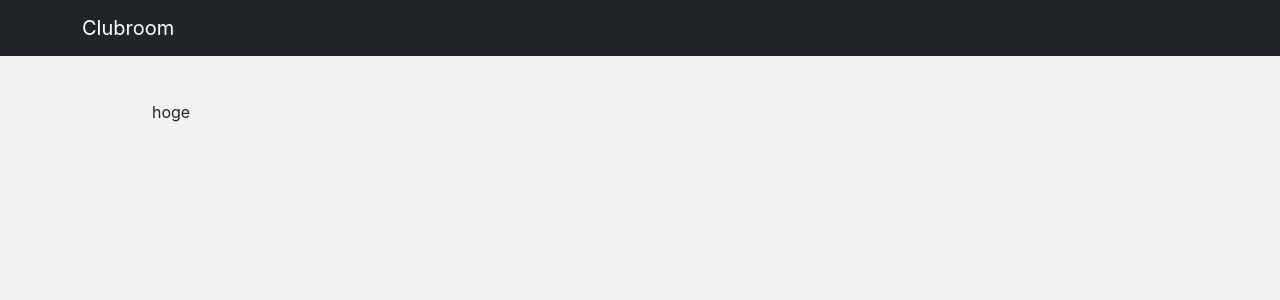
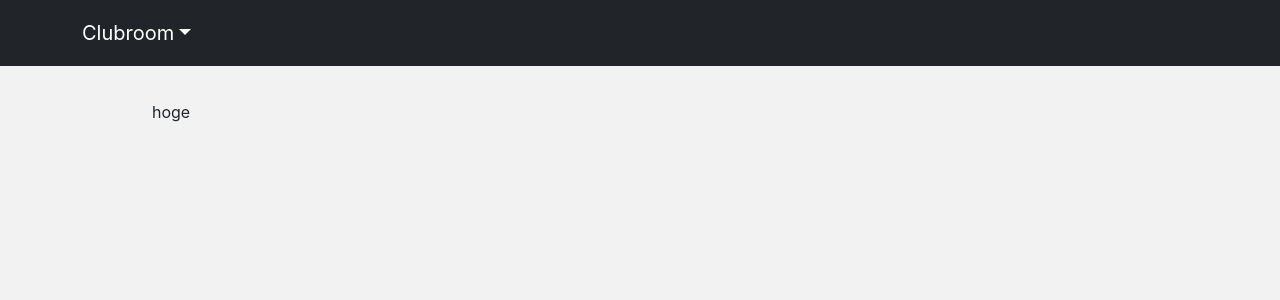
Before and after one commit to piny940/clubroom, a Next.js app in the folder frontend/: page / in a window 1280 px wide. Shown: the top 300 px of the page. Built offline with nearby package versions, Linux system fonts and the light colour scheme.

Commit message:
Navbarのグループ表示部分を作成

```diff
--- a/frontend/components/Layout.tsx
+++ b/frontend/components/Layout.tsx
@@ -1,9 +1,9 @@
 import Head from 'next/head'
 import { ReactNode } from 'react'
 import { Alerts } from './Alerts'
-import { Navbar } from './Navbar'
 import styles from '../styles/layout.module.scss'
 import { toClass } from '../utils/helpers'
+import { Navbar } from '../containers/Navbar'
 
 interface LayoutProps {
   children: ReactNode
--- a/frontend/components/Navbar.tsx
+++ /dev/null
@@ -1,9 +0,0 @@
-export const Navbar: React.FC = () => {
-  return (
-    <nav className="navbar navbar-expand-md navbar-dark bg-dark fixed-top">
-      <div className="container">
-        <div className="navbar-brand">Clubroom</div>
-      </div>
-    </nav>
-  )
-}
--- /dev/null
+++ b/frontend/components/NavbarView.tsx
@@ -0,0 +1,31 @@
+export interface NavbarViewProps {
+  title?: string
+}
+
+export const NavbarView: React.FC<NavbarViewProps> = ({
+  title = 'Clubroom',
+}) => {
+  return (
+    <nav className="navbar navbar-expand-md navbar-dark bg-dark fixed-top">
+      <div className="container">
+        <div className="dropdown navbar-brand">
+          <div
+            className="navbar-brand dropdown-toggle"
+            data-bs-toggle="dropdown"
+            role="button"
+            aria-expanded="false"
+            dropdown-target="#brand-items"
+          >
+            {title}
+          </div>
+          <ul className="dropdown-menu m-0">
+            <li className="dropdown-item">a</li>
+            <li className="dropdown-item">b</li>
+            <li className="dropdown-item">c</li>
+            <li className="dropdown-item">d</li>
+          </ul>
+        </div>
+      </div>
+    </nav>
+  )
+}
--- /dev/null
+++ b/frontend/containers/Navbar.tsx
@@ -0,0 +1,5 @@
+import { NavbarView } from '../components/NavbarView'
+
+export const Navbar: React.FC = () => {
+  return <NavbarView />
+}
--- a/frontend/package.json
+++ b/frontend/package.json
@@ -23,6 +23,7 @@
   "devDependencies": {
     "@testing-library/jest-dom": "^5.16.5",
     "@testing-library/react": "^13.3.0",
+    "@types/bootstrap": "^5.2.2",
     "@types/node": "18.7.6",
     "@types/react": "18.0.17",
     "@types/react-dom": "18.0.6",
--- a/frontend/pages/_app.tsx
+++ b/frontend/pages/_app.tsx
@@ -2,8 +2,13 @@ import '../styles/globals.scss'
 import type { AppProps } from 'next/app'
 import { AlertsStateProvider } from '../containers/AlertsStateProvider'
 import { Layout } from '../components/Layout'
+import { useEffect } from 'react'
 
 function MyApp({ Component, pageProps }: AppProps) {
+  useEffect(() => {
+    import('bootstrap')
+  }, [])
+
   return (
     <AlertsStateProvider>
       <Layout>
--- a/frontend/pages/accounts/login.tsx
+++ b/frontend/pages/accounts/login.tsx
@@ -1,6 +1,7 @@
+import { NextPage } from 'next'
 import { LoginForm } from '../../containers/LoginForm'
 
-const Login: React.FC = () => {
+const Login: NextPage = () => {
   return <LoginForm />
 }
 
```
Also changed, not shown: 1 other file (tests, documents, lock files or other folders).
